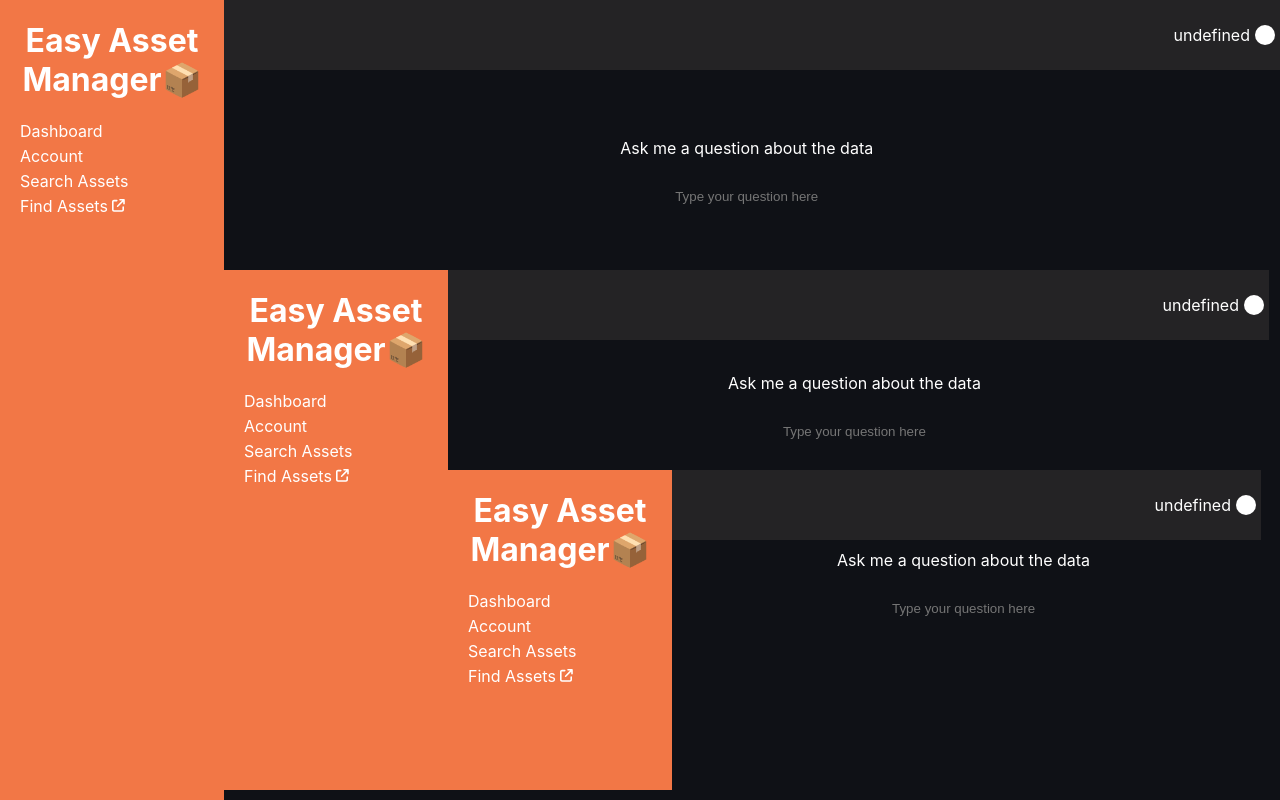
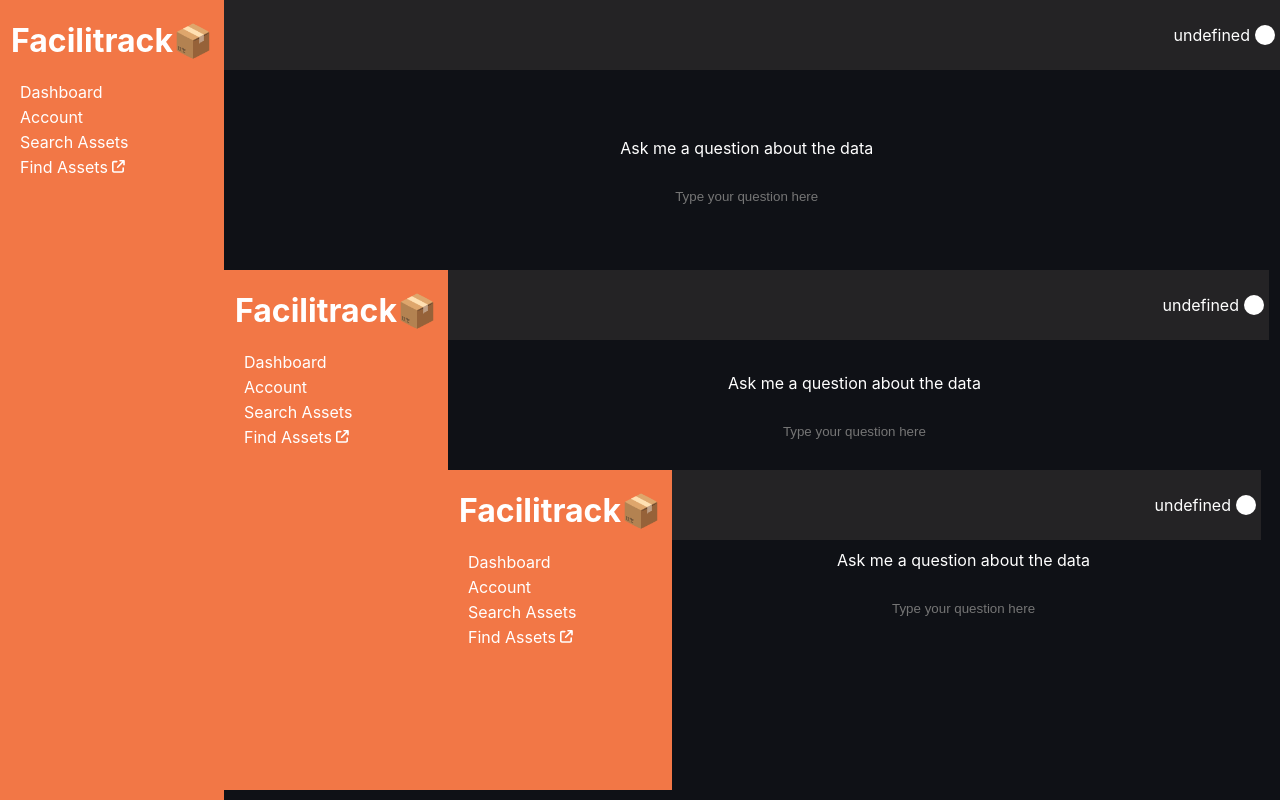
Before and after one commit to md-y/hacksmu-5, a SvelteKit app: page / in a window 1280 px wide. Built offline with nearby package versions, Linux system fonts and the light colour scheme; no server answers.

Commit message:
Change name

```diff
--- a/src/routes/(dashboard)/SideBar.svelte
+++ b/src/routes/(dashboard)/SideBar.svelte
@@ -2,7 +2,7 @@
 </script>
 
 <div id="sidebar">
-	<h1>Easy Asset Manager📦</h1>
+	<h1>Facilitrack📦</h1>
 	<!-- Links here -->
 	<div class="sidebarItem">
 		<a href="/">Dashboard</a>
--- a/src/routes/(login)/login/+page.svelte
+++ b/src/routes/(login)/login/+page.svelte
@@ -1,6 +1,6 @@
 <div>
 	<form method="POST">
-		<h1>Asset Management System</h1>
+		<h1>Facilitrack</h1>
 		<input placeholder="Username" name="username" type="username" required />
 		<input placeholder="Password" name="password" type="password" required />
 		<button type="submit">Sign In</button>
```
